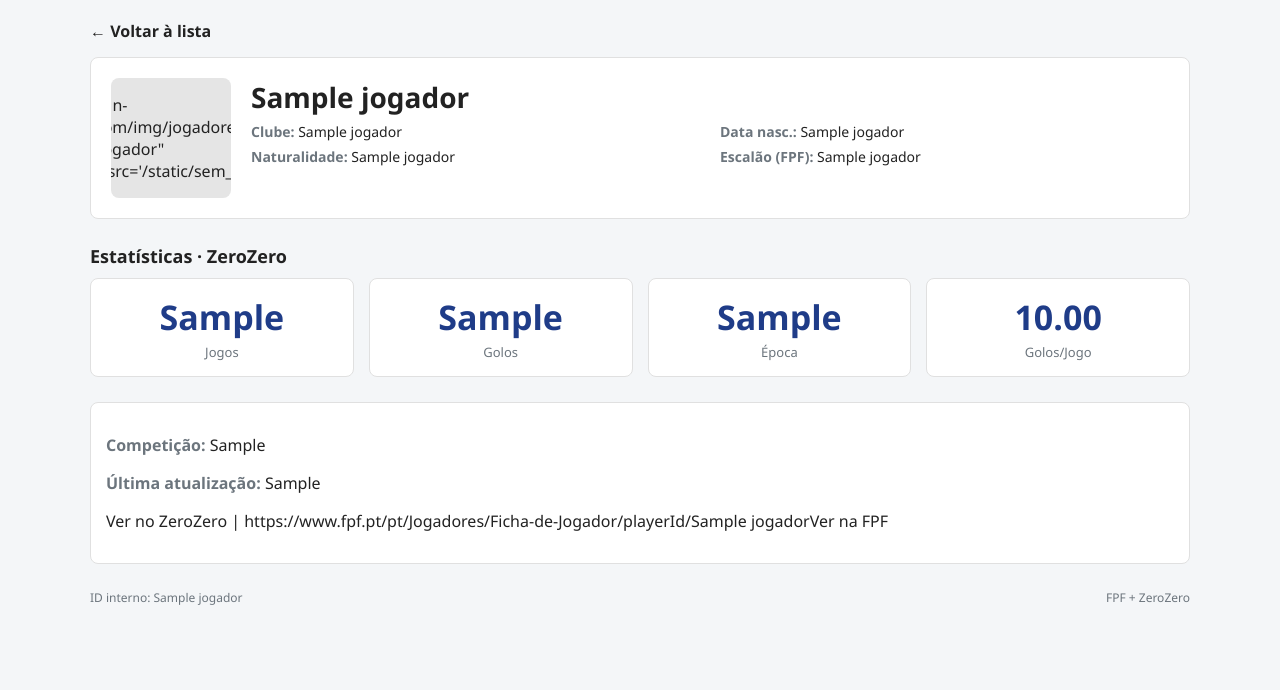
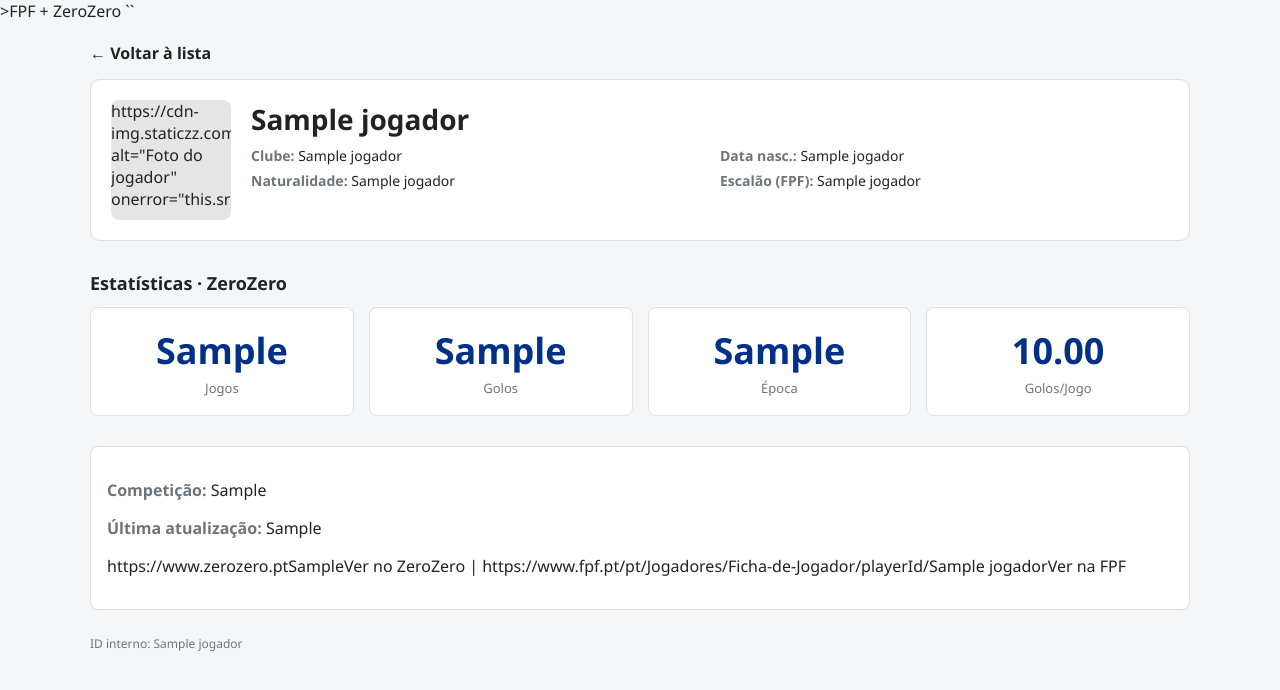
Before and after one commit to FCPSCC/jogadores-fpf, a Flask app: template templates/jogador.html in a window 1280 px wide. Shown: the top 690 px of the page. Run offline with Flask 3, Linux system fonts and the light colour scheme; the template is opened without the code that fills it: most values are stand-ins (such as "Sample title", 1, 10 or a date in 2020).

Commit message:
Corrigir foto automática, links e fundo FC Porto na ficha do atleta

```diff
--- a/templates/jogador.html
+++ b/templates/jogador.html
@@ -1,4 +1,11 @@
-<!DOCTYPE html>
+<!DOCTYPE html>>FPF + ZeroZero</div>
+    </div>
+
+</div>
+
+</body>
+</html>
+``
 <html lang="pt">
 <head>
 <meta charset="UTF-8">
@@ -8,11 +15,12 @@
 :root {
     --bg: #f4f6f8;
     --card: #ffffff;
-    --primary: #1f3c88;
+    --porto-blue: #003087;
     --secondary: #6c757d;
     --border: #e0e0e0;
 }
 
+/* fundo geral */
 body {
     font-family: "Segoe UI", Arial, sans-serif;
     margin: 0;
@@ -27,7 +35,8 @@ body {
 }
 
 a {
-    color: var(--primary);
+    color: var(--porto-blue);
+    font-weight: 600;
     text-decoration: none;
 }
 
@@ -41,15 +50,27 @@ a:hover {
     font-weight: 600;
 }
 
-/* cabeçalho do jogador */
+/* cabeçalho */
 .player-header {
     background: var(--card);
     padding: 20px;
-    border-radius: 8px;
+    border-radius: 10px;
     border: 1px solid var(--border);
     display: grid;
     grid-template-columns: 120px 1fr;
     gap: 20px;
+}
+
+/* fundo FC Porto */
+.player-header.porto {
+    background: linear-gradient(135deg, var(--porto-blue), #001b4d);
+    color: #fff;
+}
+
+.player-header.porto .label,
+.player-header.porto .value,
+.player-header.porto .player-name {
+    color: #fff;
 }
 
 /* foto */
@@ -59,9 +80,6 @@ a:hover {
     border-radius: 8px;
     overflow: hidden;
     background: #e5e5e5;
-    display: flex;
-    align-items: center;
-    justify-content: center;
 }
 
 .photo img {
@@ -70,13 +88,14 @@ a:hover {
     object-fit: cover;
 }
 
-/* info principal */
+/* nome */
 .player-name {
     font-size: 28px;
     font-weight: 800;
-    margin-bottom: 6px;
+    margin-bottom: 8px;
 }
 
+/* meta */
 .player-meta {
     display: grid;
     grid-template-columns: repeat(2, 1fr);
@@ -96,16 +115,16 @@ a:hover {
 
 /* secções */
 .section {
-    margin-top: 25px;
+    margin-top: 30px;
 }
 
 .section-title {
     font-size: 18px;
     font-weight: 700;
-    margin-bottom: 10px;
+    margin-bottom: 12px;
 }
 
-/* estatísticas */
+/* stats */
 .stats-grid {
     display: grid;
     grid-template-columns: repeat(4, 1fr);
@@ -116,28 +135,28 @@ a:hover {
     background: var(--card);
     border: 1px solid var(--border);
     border-radius: 8px;
-    padding: 15px;
+    padding: 18px;
     text-align: center;
 }
 
 .stat-value {
-    font-size: 34px;
+    font-size: 36px;
     font-weight: 800;
-    color: var(--primary);
+    color: var(--porto-blue);
 }
 
 .stat-label {
     font-size: 13px;
     color: var(--secondary);
-    margin-top: 3px;
+    margin-top: 4px;
 }
 
-/* info adicional */
+/* info */
 .info-card {
     background: var(--card);
     border: 1px solid var(--border);
     border-radius: 8px;
-    padding: 15px;
+    padding: 16px;
 }
 
 /* footer */
@@ -159,12 +178,12 @@ a:hover {
         ← Voltar à lista</a>
     </div>
 
-    <!-- CABEÇALHO -->
-    <div class="player-header">
+    <!-- HEADER DO JOGADOR -->
+    <div class="player-header {% if jogador[3] and 'porto' in jogador[3]|lower %}porto{% endif %}">
 
         <div class="photo">
             {% if zz and zz[5] %}
-                src="https://cdn-img.staticzz.com/img/jogadores/{{ zz[5].split('/')[-1] }}.jpg"
+                https://cdn-img.staticzz.com/img/jogadores/{{ zz[5].split('/')[-1] }}.jpg"
                      alt="Foto do jogador"
                      onerror="this.src='/static/sem_foto.png';">
             {% else %}
@@ -223,7 +242,7 @@ a:hover {
                 <p><span class="label">Última atualização:</span> {{ zz[4] }}</p>
                 <p>
                     {% if zz[5] %}
-                        Ver no ZeroZero</a> |
+                        https://www.zerozero.pt{{ zz[5] }}Ver no ZeroZero</a> |
                     {% endif %}
                     https://www.fpf.pt/pt/Jogadores/Ficha-de-Jogador/playerId/{{ jogador[0] }}Ver na FPF</a>
                 </p>
@@ -238,10 +257,3 @@ a:hover {
 
     <div class="footer">
         <div>ID interno: {{ jogador[0] }}</div>
-        <div>FPF + ZeroZero</div>
-    </div>
-
-</div>
-
-</body>
-</html>
```
